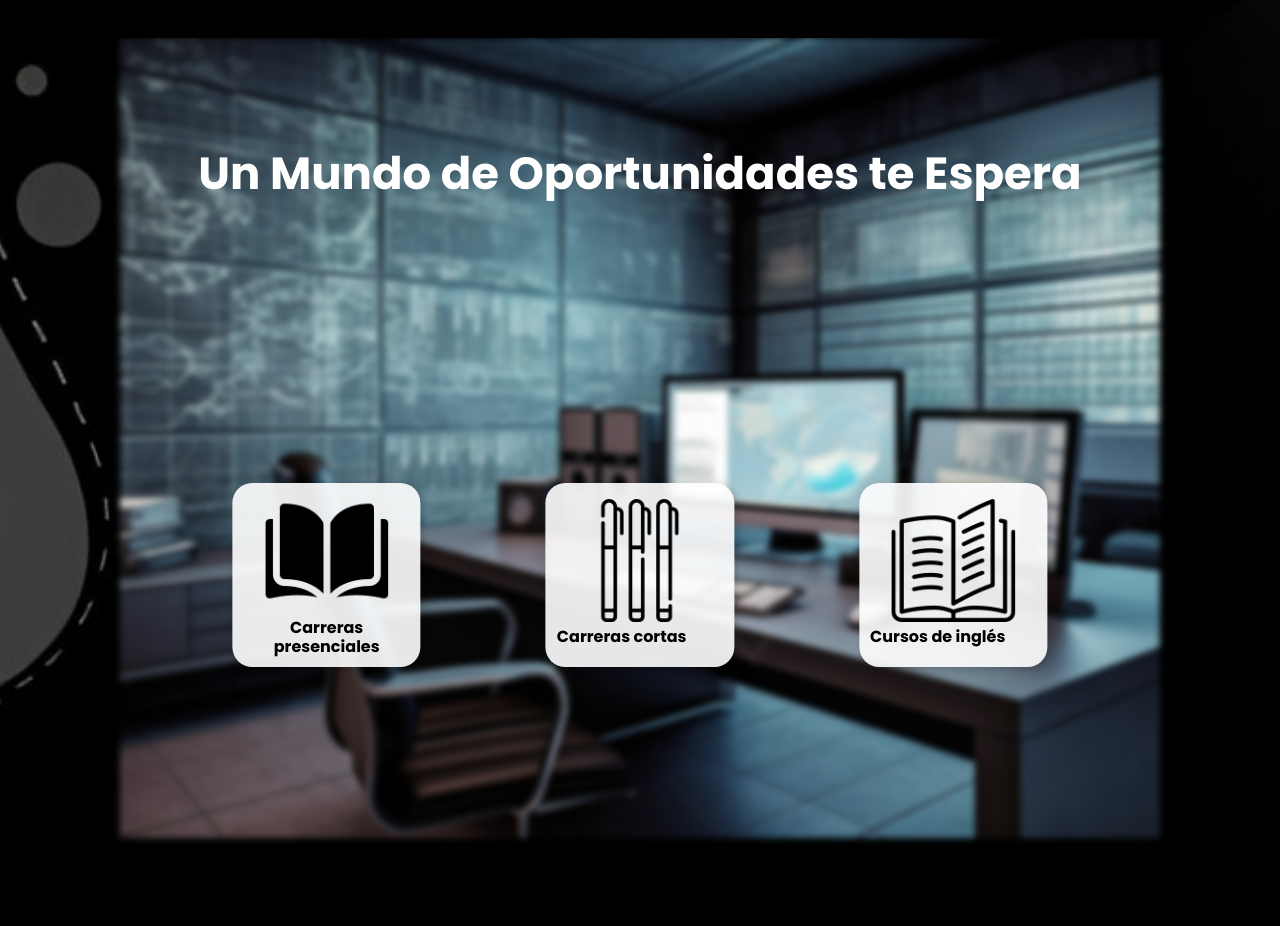
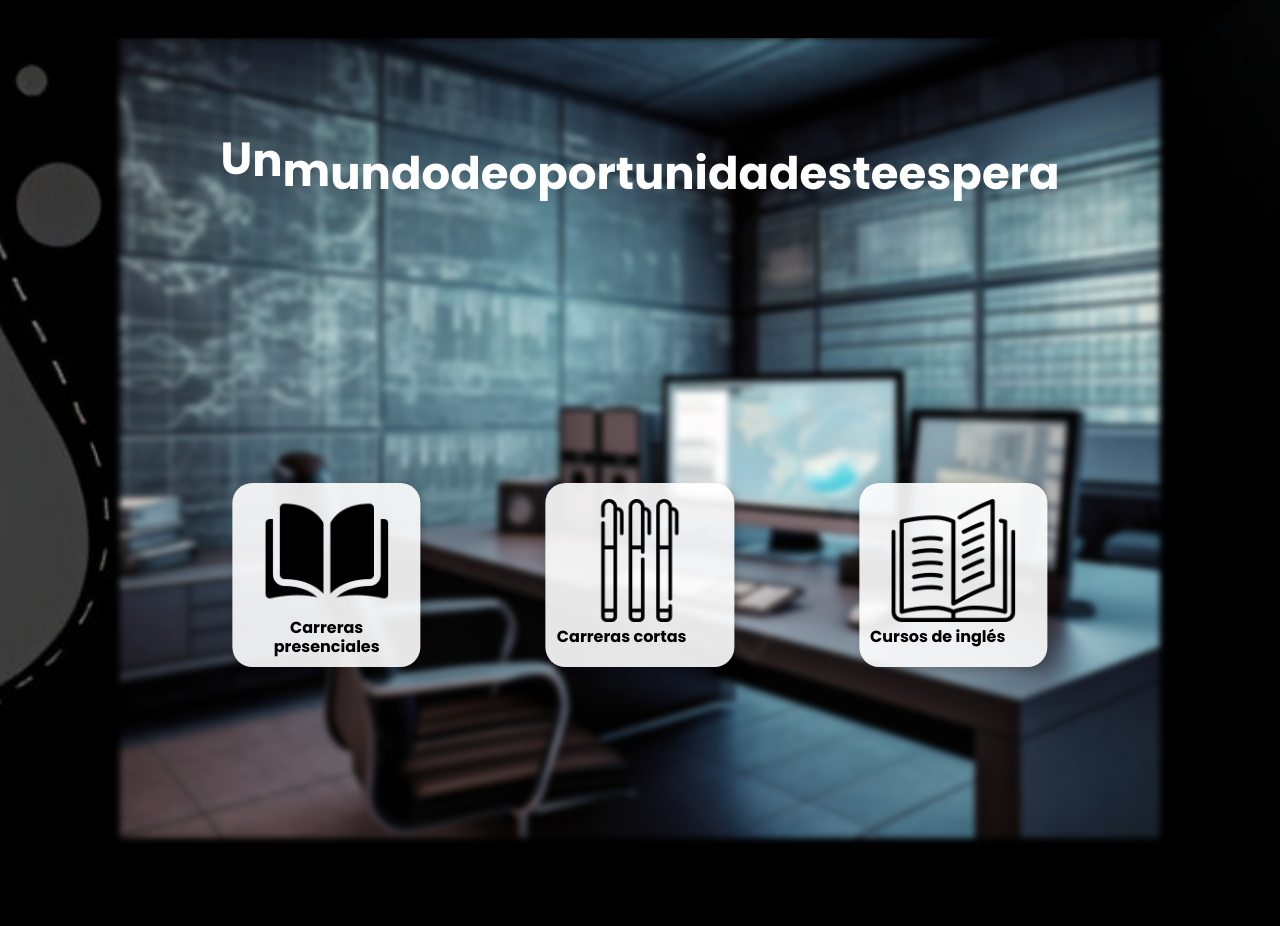
Before and after one commit to bryan2203/SenaUnity, a React (Vite) app: page / in a window 1280 px wide. Shown: the part 821-1747 px from the top of the page. Built offline with nearby package versions, Linux system fonts and the light colour scheme.

Commit message:
guardando cambios antes de cambiar la rama

```diff
--- a/src/components/Oportunidades/Oportunidades.jsx
+++ b/src/components/Oportunidades/Oportunidades.jsx
@@ -11,7 +11,11 @@ const Oportunidades = () => {
       <div className="oportunidades-container">
 
         <h2 className="titulo-oportunidades">
-          Un Mundo de{'\n'}Oportunidades{'\n'}te Espera
+          {titulo.split('').map((letra, index) => (
+            <span key={index} style={{ animationDelay: `${index * 0.1}s` }}>
+              {letra}
+            </span>
+          ))}
         </h2>
         <img src="/imagenes/oportunidades.png" alt="Oportunidades" className="oportunidades-img" />
 
```
